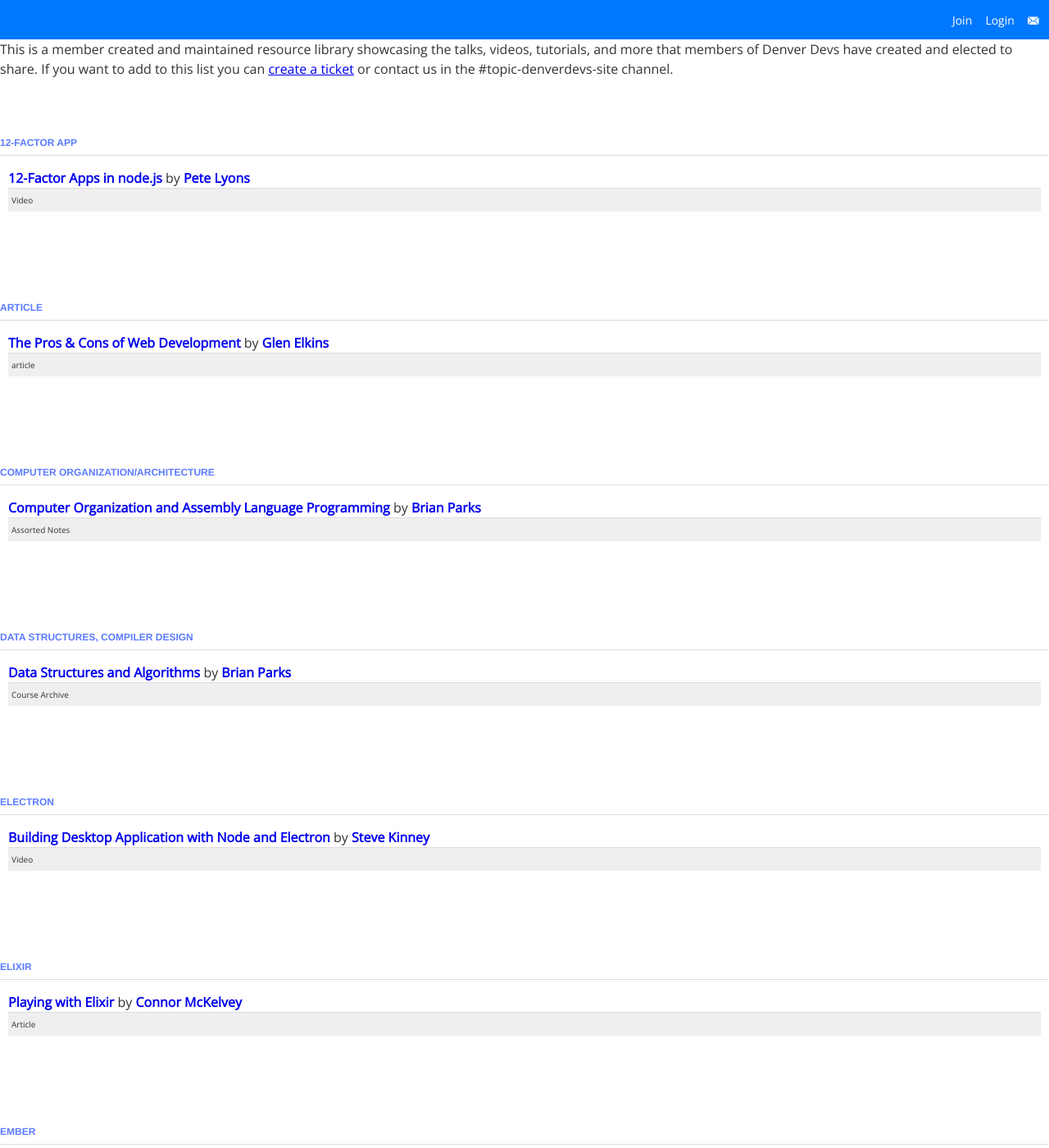
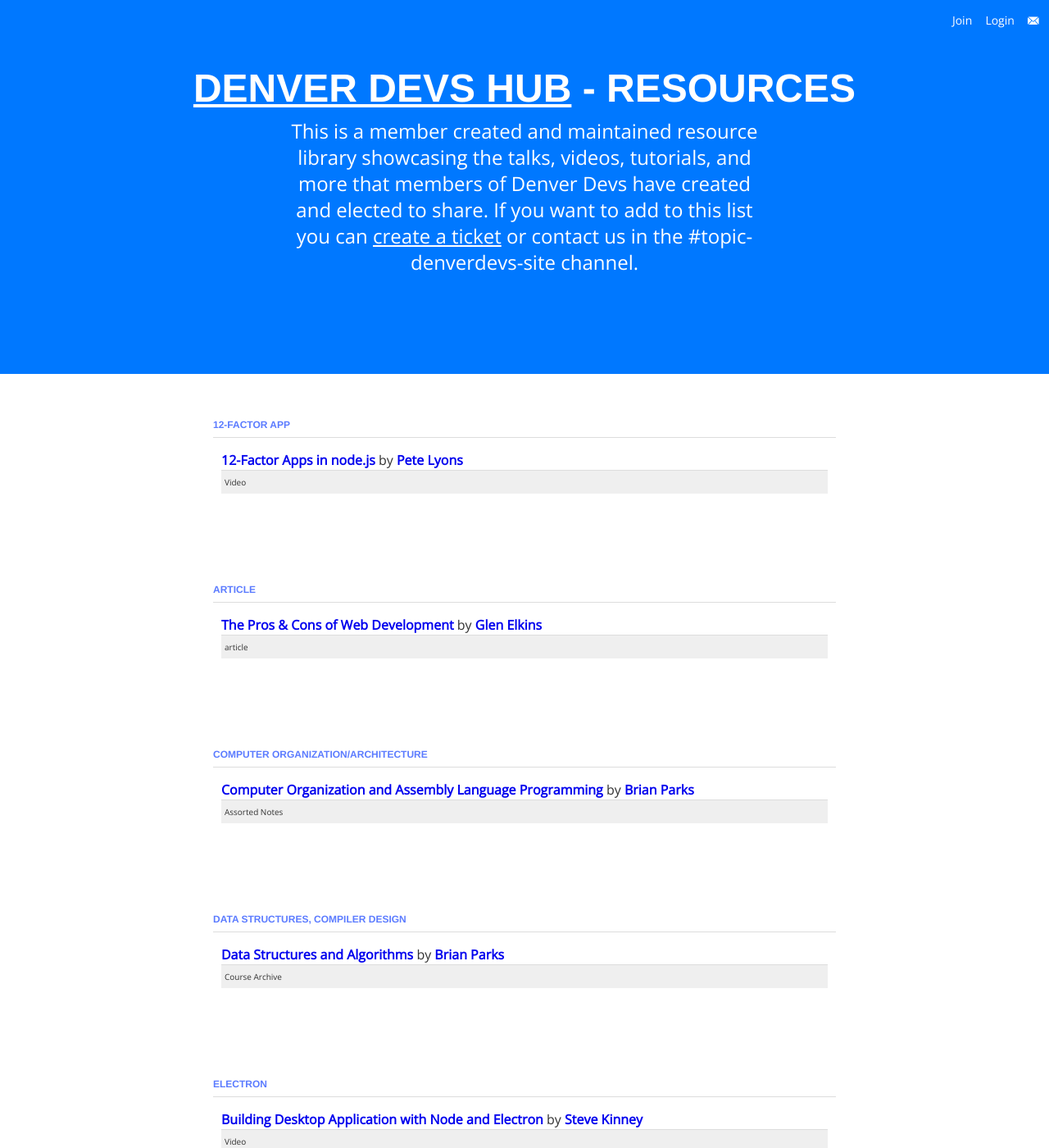
Before and after one commit to Denver-Devs/-old-denver-devs.github.io, a Jekyll site: the page built from resources/index.html, in a window 1280 px wide and 1400 px high. Shown: the whole window at 82% size. Built offline with Jekyll 4.4.1, drawn with Linux system fonts in a browser that asks for light colours; some web fonts are replaced.

Commit message:
updates to base styling

```diff
--- a/_sass/_base.scss
+++ b/_sass/_base.scss
@@ -59,6 +59,8 @@ header {
 .introduction {
 	padding: 64px 16px;
 	text-align: center;
+  background: $mainAccent;
+  color: #fff;
 
 		@media screen and (min-width: 640px) {
 			padding: 96px 48px;
--- a/index.html
+++ b/index.html
@@ -3,7 +3,7 @@ layout: default
 title: Denver Devs Hub
 ---
 
-<div class="introduction" style="background:#0078ff; color:#fff;">
+<div class="introduction">
 	<h1>Denver Devs</h1>
 
 	<p>A Slack community of developers, engineers, designers, makers, cultivators, and more.</p>
--- a/resources/index.html
+++ b/resources/index.html
@@ -3,8 +3,12 @@ layout: default
 title: Denver Devs Hub
 ---
 
+<div class="introduction" style="background:#0078ff; color:#fff;">
   <h1><a href="http://denverdevs.org">Denver Devs Hub</a> - Resources</h1>
   <p>This is a member created and maintained resource library showcasing the talks, videos, tutorials, and more that members of Denver Devs have created and elected to share. If you want to add to this list you can <a href="https://github.com/Denver-Devs/hub/issues">create a ticket</a> or contact us in the #topic-denverdevs-site channel.</p>
+</div>
+
+<div class="main-content">
 
   <div class="resource-list">
   {% assign groups = site.resources | group_by: "category" | sort: "name" %}
@@ -22,3 +26,5 @@ title: Denver Devs Hub
     </ul>
   {%endfor%}
   </div>
+
+</div>
```
Lines whose indentation alone changed are shown as unchanged.
